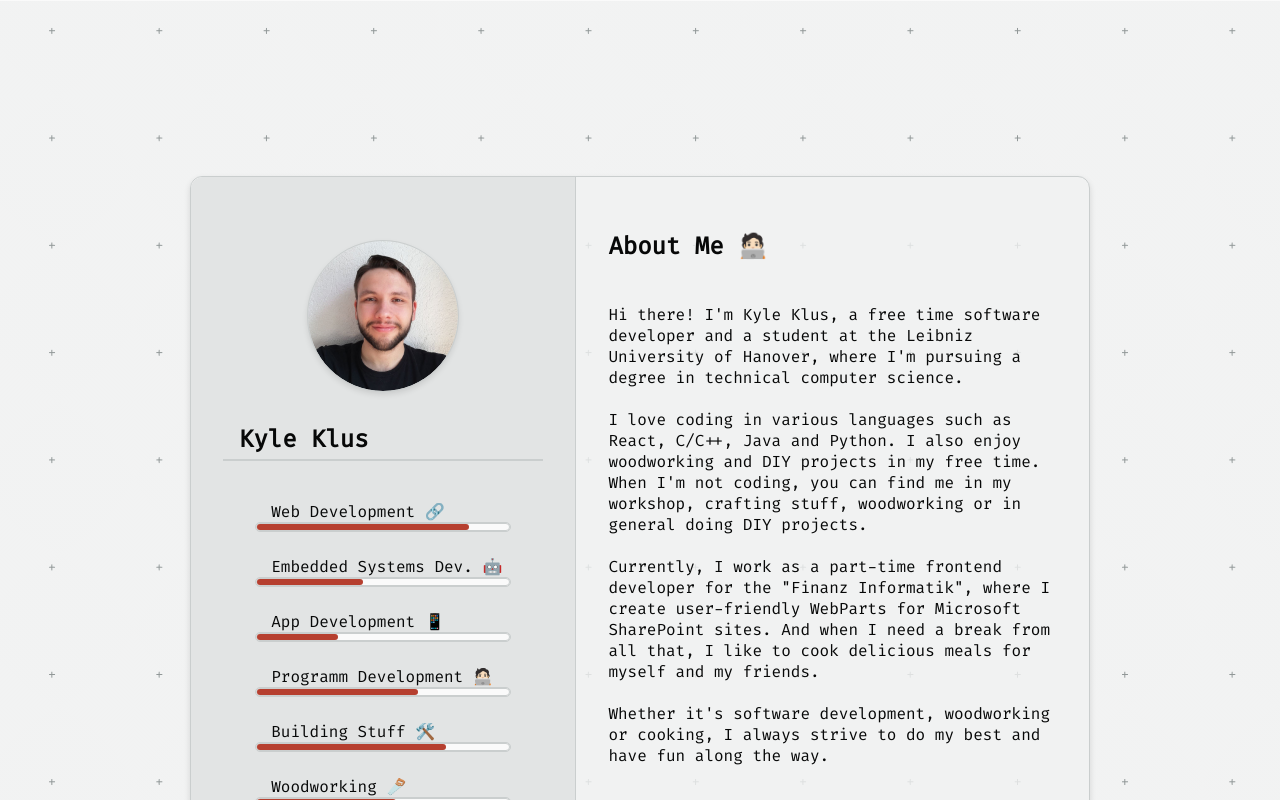
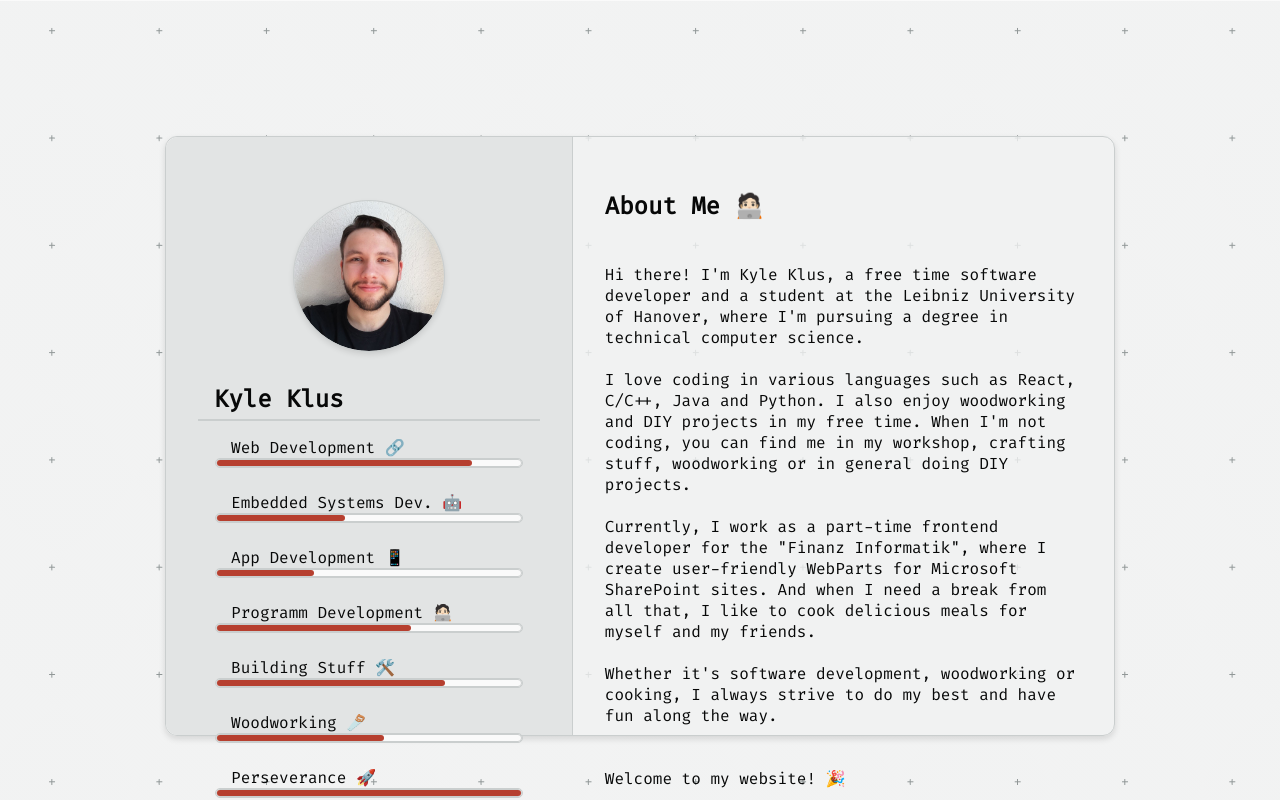
Before and after one commit to KyleKlus/KyleKlus.github.io, a Next.js app: page / in a window 1280 px wide. Shown: the part 2640-3440 px from the top of the page. Built offline with nearby package versions, Linux system fonts and the light colour scheme.

Commit message:
- Fixed about page responsiveness

```diff
--- a/src/pages/index.tsx
+++ b/src/pages/index.tsx
@@ -134,28 +134,51 @@ export default function Home() {
         <Content id="aboutPage" className={[homeStyles.aboutPage, homeStyles.dotted].join(' ')}>
           <div className={homeStyles.aboutPageBG}>
             <div className={homeStyles.aboutPageInfo}>
+              <div className={[homeStyles.aboutPage_firstBreak].join(' ')}>
                 <Image
                   src={process.env.basePath + "/KK_Profile_Photo.jpg"}
                   alt="KK Profile Image"
                   width={'150'}
                   height={'150'}
                   quality={100}
-              className={[homeStyles.aboutPageProfilePic].join(' ')} />
+                  className={[homeStyles.aboutPageProfilePic].join(' ')}
+                />
                 <h2 className={[homeStyles.aboutPageProfileName].join(' ')} >Kyle Klus</h2>
+              </div>
+              <div className={[homeStyles.aboutPage_secondBreak].join(' ')}>
+                <div className={[homeStyles.aboutPage_thirdBreak].join(' ')}>
+                  <div className={[homeStyles.aboutPageSkillWrapper].join(' ')}>
                     <p className={[homeStyles.aboutPageProfileSkillText].join(' ')}>Web Development 🔗</p>
                     <progress className={[homeStyles.aboutPageProfileSkillBar].join(' ')} max={100} value={84}></progress>
+                  </div>
+                  <div className={[homeStyles.aboutPageSkillWrapper].join(' ')}>
                     <p className={[homeStyles.aboutPageProfileSkillText].join(' ')}>Embedded Systems Dev. 🤖</p>
                     <progress className={[homeStyles.aboutPageProfileSkillBar].join(' ')} max={100} value={42}></progress>
+                  </div>
+                  <div className={[homeStyles.aboutPageSkillWrapper].join(' ')}>
                     <p className={[homeStyles.aboutPageProfileSkillText].join(' ')}>App Development 📱</p>
                     <progress className={[homeStyles.aboutPageProfileSkillBar].join(' ')} max={100} value={32}></progress>
+                  </div>
+                  <div className={[homeStyles.aboutPageSkillWrapper].join(' ')}>
                     <p className={[homeStyles.aboutPageProfileSkillText].join(' ')}>Programm Development 🧑🏻‍💻</p>
                     <progress className={[homeStyles.aboutPageProfileSkillBar].join(' ')} max={100} value={64}></progress>
+                  </div>
+                </div>
+                <div className={[homeStyles.aboutPage_fourthBreak].join(' ')}>
+                  <div className={[homeStyles.aboutPageSkillWrapper].join(' ')}>
                     <p className={[homeStyles.aboutPageProfileSkillText].join(' ')}>Building Stuff 🛠️</p>
                     <progress className={[homeStyles.aboutPageProfileSkillBar].join(' ')} max={100} value={75}></progress>
+                  </div>
+                  <div className={[homeStyles.aboutPageSkillWrapper].join(' ')}>
                     <p className={[homeStyles.aboutPageProfileSkillText].join(' ')}>Woodworking 🪚</p>
                     <progress className={[homeStyles.aboutPageProfileSkillBar].join(' ')} max={100} value={55}></progress>
+                  </div>
+                  <div className={[homeStyles.aboutPageSkillWrapper].join(' ')}>
                   <p className={[homeStyles.aboutPageProfileSkillText].join(' ')}>Perseverance 🚀</p>
                   <progress className={[homeStyles.aboutPageProfileSkillBar].join(' ')} max={100} value={100}></progress>
+                  </div>
+                </div>
+              </div>
             </div>
             <Text className={homeStyles.aboutPageText}>
               <br />
--- a/src/styles/Home.module.css
+++ b/src/styles/Home.module.css
@@ -42,14 +42,14 @@
     display: flex;
     flex-direction: row;
     align-items: center;
-    width: 900px;
-    height: 750px;
+    width: min(950px, 90vw);
+    height: min(750px, 75vh);
     border-radius: var(--border-radius);
     border: 1px solid var(--bg-color-40);
     background-color: var(--bg-color-translucent-05);
     box-shadow: var(--shadowElevation_4);
-    margin-top: 175px;
-    margin-bottom: 50px;
+    margin-top: min(175px, 15vh);
+    margin-bottom: min(50px, 10vh);
 }
 
 .aboutPageInfo {
@@ -64,6 +64,38 @@
     flex-direction: column;
     justify-content: flex-start;
     align-items: center;
+}
+
+.aboutPage_firstBreak {
+    width: 100%;
+    display: flex;
+    flex-direction: column;
+    align-items: center;
+    justify-content: center;
+}
+
+.aboutPage_secondBreak {
+    width: 100%;
+    display: flex;
+    flex-direction: column;
+    align-items: center;
+    justify-content: center;
+}
+
+.aboutPage_thirdBreak,
+.aboutPage_fourthBreak,
+.aboutPageSkillWrapper {
+    width: 100%;
+    display: flex;
+    flex-direction: column;
+    align-items: center;
+    justify-content: center;
+}
+
+.aboutPage_thirdBreak,
+.aboutPage_fourthBreak,
+.aboutPage_secondBreak{
+    gap: 24px;
 }
 
 .aboutPageProfilePic {
@@ -81,20 +113,17 @@
     margin-bottom: 16px;
 }
 
-
 .aboutPageProfileSkillText {
     text-align: left;
-    width: 256px;
+    width: 90%;
     padding-left: 16px;
-    margin-top: 24px;
 }
 
 .aboutPageProfileSkillBar {
     border: 1px solid var(--bg-color-40);
     border-radius: 8px;
-    width: 256px;
+    width: 90%;
     height: 10px;
-
 }
 
 .aboutPageProfileSkillBar::-webkit-progress-value {
@@ -243,7 +272,20 @@
 
 
 /* Mobile */
+@media (max-width: 900px) {
+    .aboutPage {
+        height: 100vh;
+    }
 
+    .aboutPageBG {
+        border-radius: 0;
+        width: 100%;
+        height: 100%;
+        margin-bottom: 0px;
+        border: none;
+        border-top: 1px solid var(--bg-color-40);
+    }
+}
 
 @media (max-width: 800px) {
     .portfolioPage h1 {
@@ -289,6 +331,62 @@
     }
 }
 
+@media (max-width: 700px) {
+    .aboutPage {
+        height: auto;
+    }
+
+    .aboutPageBG {
+        flex-direction: column;
+        margin-top: 0;
+    }
+
+    .aboutPageInfo {
+        width: 100%;
+        border-radius: 0;
+        padding: 0;
+    }
+
+    .aboutPage_firstBreak {
+        height: 100%;
+        width: 100%;
+        padding: 96px 32px 0 32px;
+    }
+
+    .aboutPage_secondBreak {
+        height: 100%;
+        padding: 0px 16px 42px 16px;
+        flex-direction: row;
+        justify-content: unset;
+        align-items: unset;
+        gap: unset;
+    }
+
+    .aboutPage_thirdBreak,
+    .aboutPage_fourthBreak {
+        height: 100%;
+        width: 100%;
+        padding: 0px 0px 24px 0px;
+    }
+
+    .aboutPage_thirdBreak {
+        border-right: 1px solid var(--bg-color-40);
+    }
+
+    .aboutPageText {
+        width: 100%;
+        margin-bottom: 32px;
+    }
+
+    .aboutPageProfileName {
+        border: none;
+        padding-left: 0;
+        text-align: center;
+    }
+
+
+}
+
 @media (max-width: 610px) {
 
     .xxLarge {
@@ -312,6 +410,14 @@
     }
 
     .portfolioPage h2 {
+        font-size: small;
+    }
+
+    .aboutPageProfileName {
+        font-size: large;
+    }
+
+    .aboutPageProfileSkillText{
         font-size: small;
     }
 
@@ -383,14 +489,6 @@
     }
 }
 
-@media (max-width: 1000px) {
-    .aboutPageBG {
-        border-top-left-radius: 0;
-        border-top-right-radius: 0;
-        width: 100%;
-    }
-}
-
 /* Tablet and Smaller Desktop */
 @media (min-width: 601px) and (max-width: 1120px) {}
 
```
Lines whose indentation alone changed are shown as unchanged.
